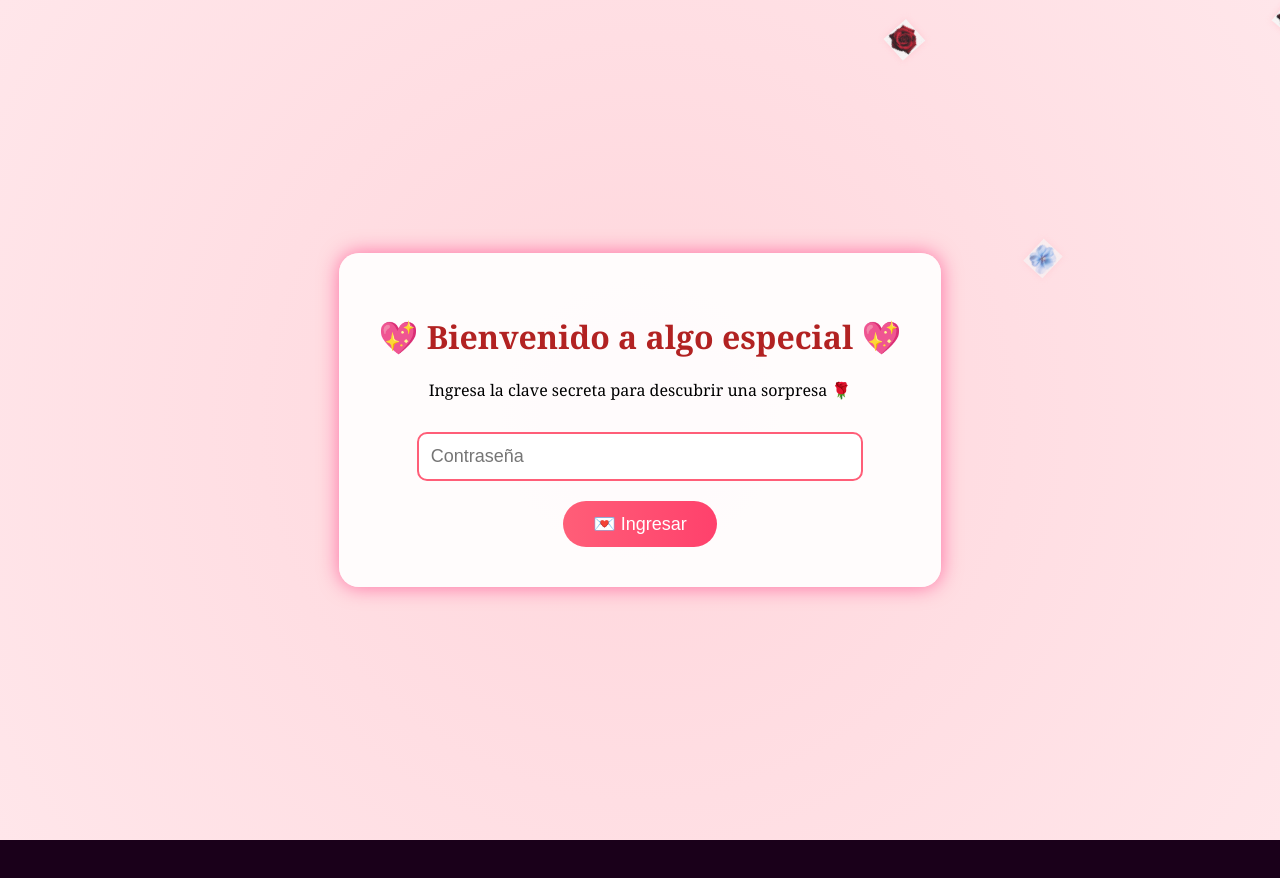
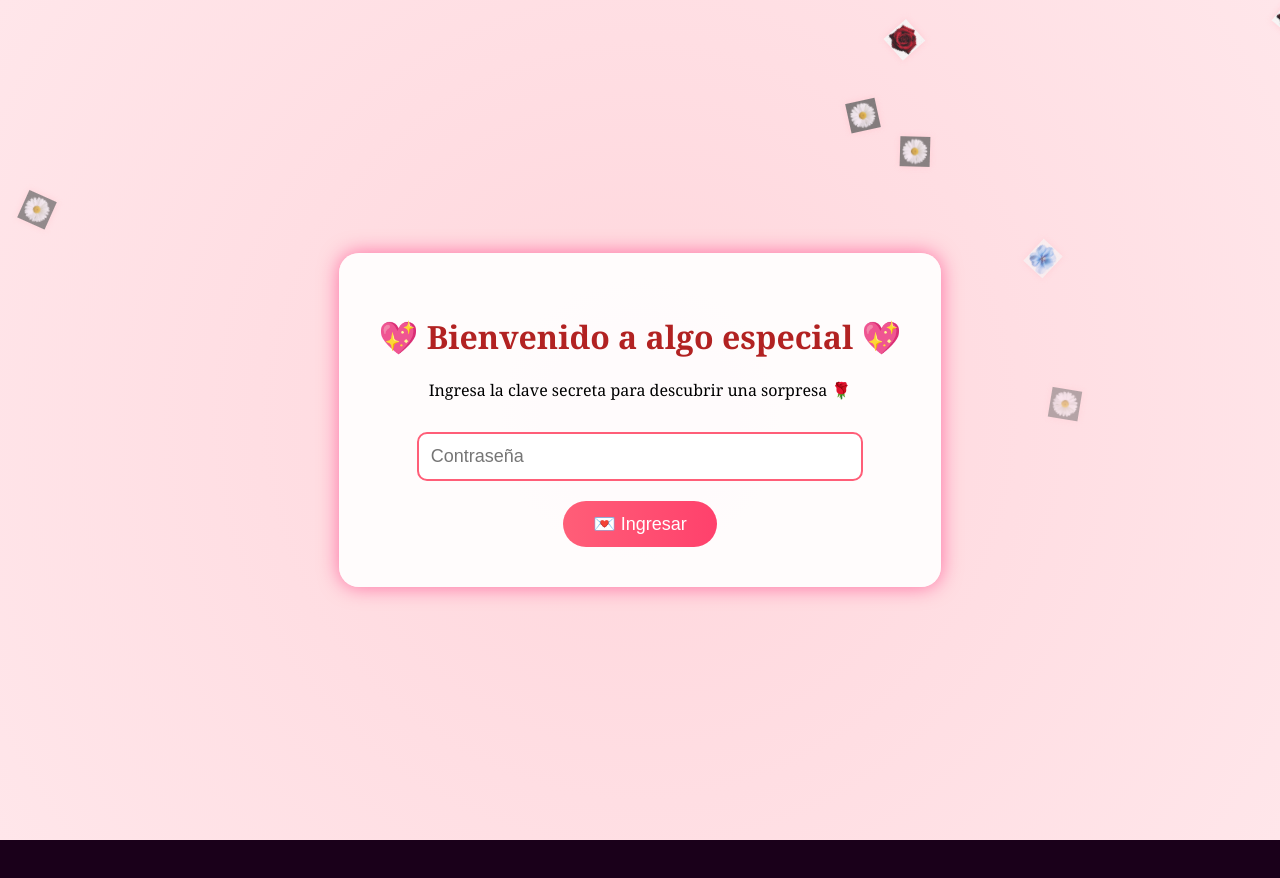
Before and after one commit to ShinJMMG/K18, a plain HTML site: page index.html in a window 1280 px wide. Shown: the top 878 px of the page. Drawn offline with Linux system fonts and the light colour scheme.

Commit message:
Update index.html

```diff
--- a/index.html
+++ b/index.html
@@ -230,7 +230,7 @@
     const flores = [
       'petalo.png',
       'rosa.png',
-      'flor1.png',
+      'Flor.png',
       'flor2.png'
     ];
 
```
